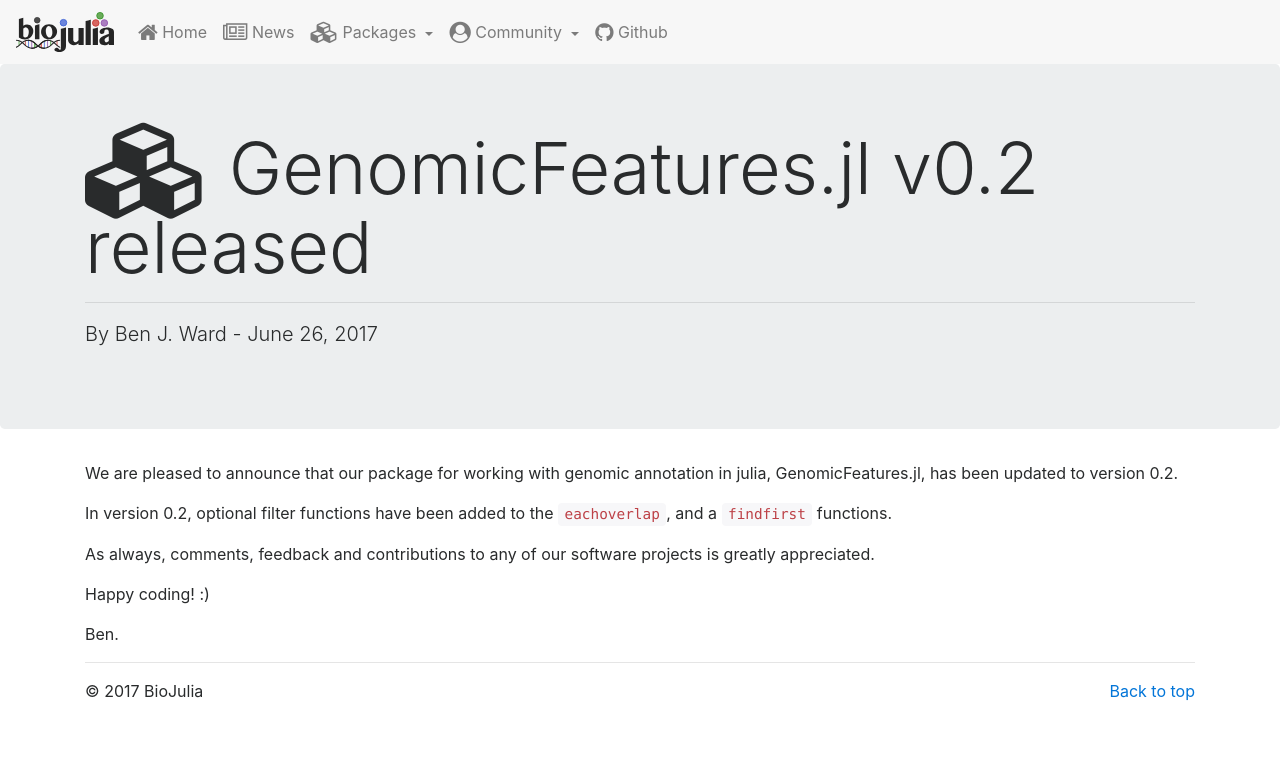
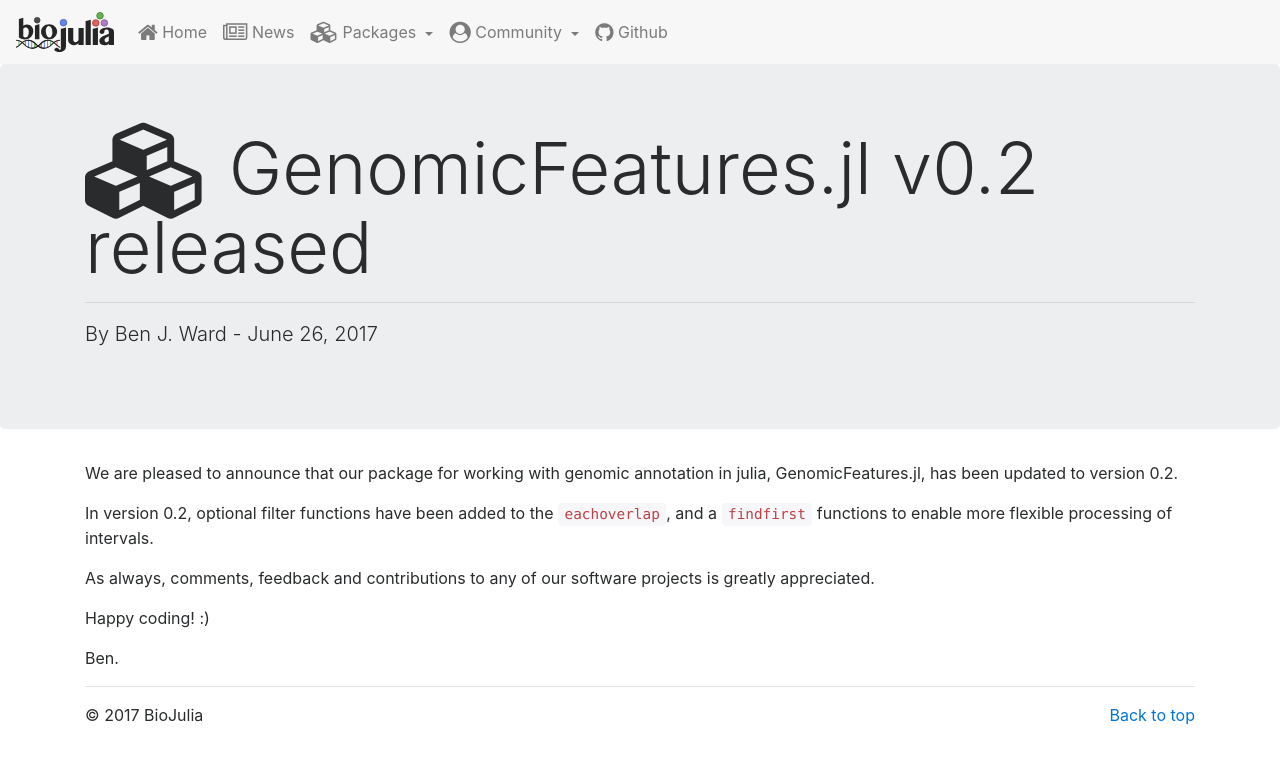
Before and after one commit to jakobnissen/biojulia.github.io, a Jekyll site: the page built from _posts/2017-06-26-genomic-features-release.md, in a window 1280 px wide. Shown: the top 764 px of the page. Built offline with Jekyll 4.4.1, drawn with Linux system fonts in a browser that asks for light colours; nearby versions of some CDN libraries.

```diff
--- a/_config.yml
+++ b/_config.yml
@@ -20,4 +20,7 @@ collections:
         output: true
         permalink: /members/:name.html
 
+gems:
+    - jekyll-feed
+
 exclude: [README.md, .DS_Store, LICENSE, _site]
--- a/_includes/head.html
+++ b/_includes/head.html
@@ -1,6 +1,6 @@
 <meta charset="utf-8">
 <meta name="viewport" content="width=device-width, initial-scale=1, shrink-to-fit=no">
-
+{% feed_meta %}
 <title>
     BioJulia | {{ page.title }}
 </title>
--- a/_posts/2017-06-26-genomic-features-release.md
+++ b/_posts/2017-06-26-genomic-features-release.md
@@ -10,7 +10,7 @@ We are pleased to announce that our package for working with genomic
 annotation in julia, GenomicFeatures.jl, has been updated to version 0.2.
 
 In version 0.2, optional filter functions have been added to the `eachoverlap`,
-and a `findfirst` functions.
+and a `findfirst` functions to enable more flexible processing of intervals.
 
 As always, comments, feedback and contributions to any of our software projects
 is greatly appreciated.
```
